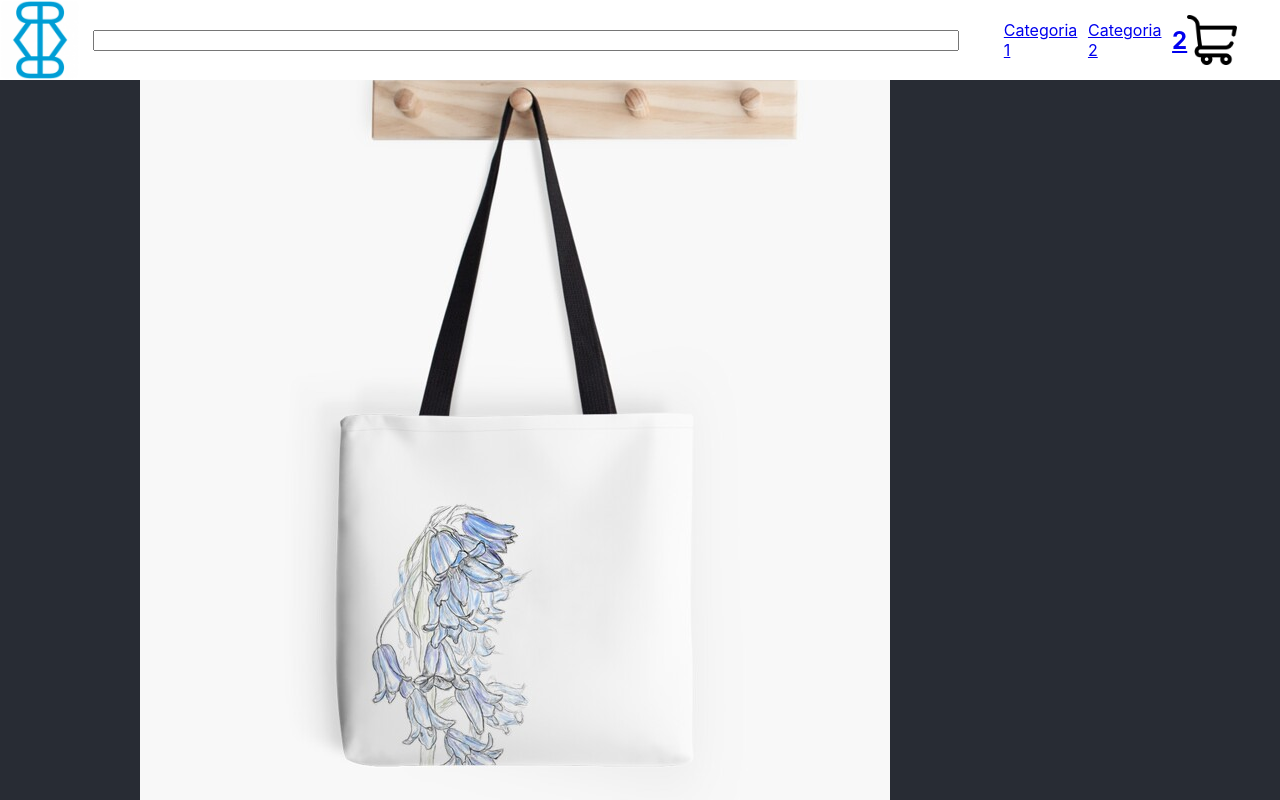
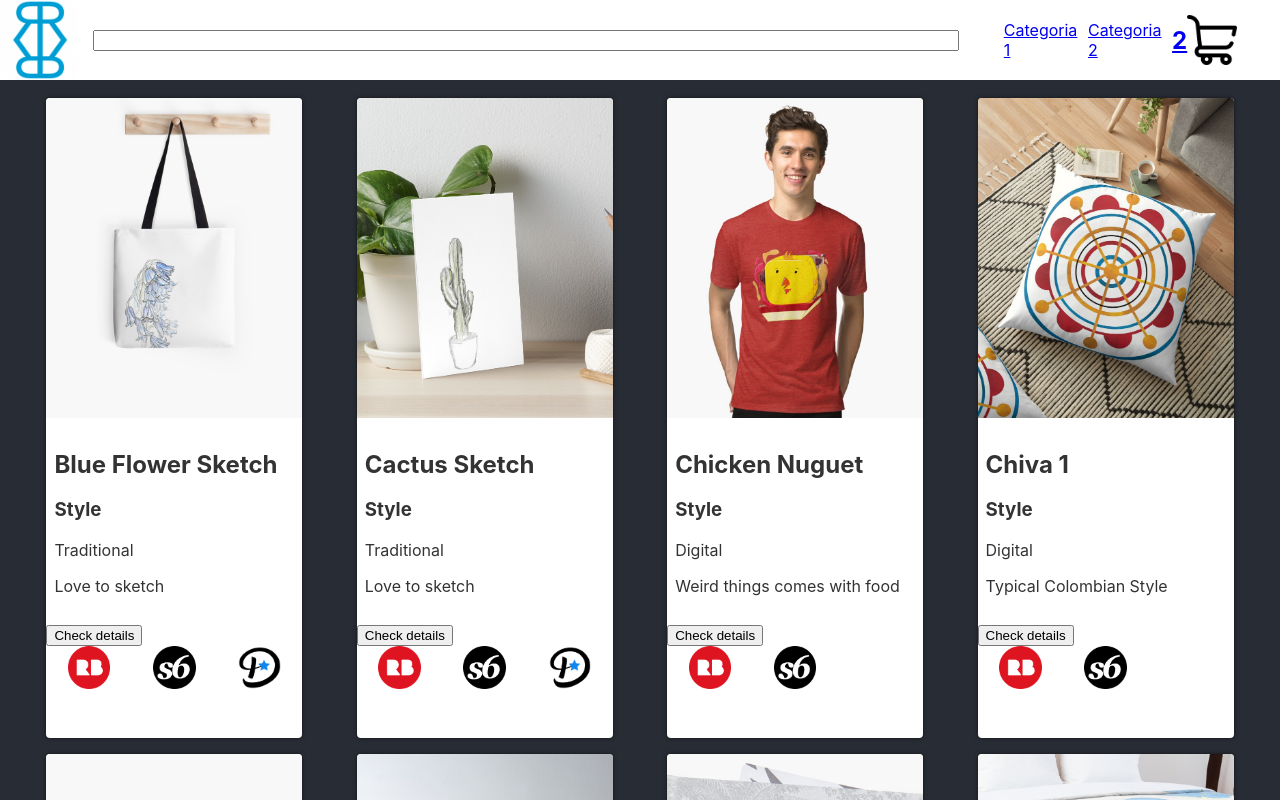
Before and after one commit to Raphoto1/proyectobasereactjs, a React (Create React App) app: page / in a window 1280 px wide. Shown: the top 800 px of the page. Built offline with nearby package versions, Linux system fonts and the light colour scheme.

Commit message:
se organizan las card y los links a tiendas

```diff
--- a/src/App.scss
+++ b/src/App.scss
@@ -1,5 +1,7 @@
 @use "./styleSass/index";
 @use "./styleSass/navBar";
+@use "./styleSass/itemListContainer";
+@use "./styleSass/itemCard";
 
 @media (prefers-reduced-motion: no-preference) {
   .App-logo {
--- a/src/components/Items/ItemCard.jsx
+++ b/src/components/Items/ItemCard.jsx
@@ -1,4 +1,5 @@
 import React from 'react'
+import LinkShops from './LinkShops'
 
 function ItemCard(props) {
   return (
@@ -6,12 +7,21 @@ function ItemCard(props) {
         <div className="card-img">
             <img src={`/Assets/Img/Designs/${props.id}.jpg`} alt={props.title}/>
         </div>
-        <div className="description">
-            <h3>{props.title}</h3>
+        <div className="card-detail">
+            <h2>{props.title}</h2>
+            <h3>Style</h3>
+            <p>{props.style}</p>
             <p>{props.desc}</p>
         </div>
+        <div className="checkDetails">
+          <button className='checkDetailsBtn'>Check details</button>
+        </div>
         <div className="buttons">
-
+            <LinkShops
+            shop1={props.shop1}
+            shop2={props.shop2}
+            shop3={props.shop3}
+            />
         </div>
     </div>
   )
--- a/src/components/Items/ItemListContainer.jsx
+++ b/src/components/Items/ItemListContainer.jsx
@@ -15,7 +15,7 @@ function ItemListContainer(props) {
   }, []);
 
   return (
-    <div className='itemList'>
+    <div className='item-list'>
       {products.map((product) => {
         return(
           <ItemCard
@@ -23,7 +23,11 @@ function ItemListContainer(props) {
             id={product.id}
             imgUrl={product.photo}
             title={product.title}
+            style={product.style}
             desc={product.text}
+            shop1={product.shop1}
+            shop2={product.shop2}
+            shop3={product.shop3}
           />
         )
       })}
--- /dev/null
+++ b/src/components/Items/LinkShops.jsx
@@ -0,0 +1,36 @@
+import React from 'react'
+
+function LinkShops(props) {
+//revisar si esta disponible le tienda
+const checkShop = (shop) => {
+    let contenido;
+    if (shop !== "") {
+        contenido = "";
+        return contenido
+    } else {
+        contenido = "shopOut";
+        return contenido;
+    }
+};
+    return (
+    <div className='shop'>
+        <div className="shop">
+            <a href={props.shop1}>
+                <img className={checkShop(props.shop1)} src="/Assets/Icons/redbubble.png" alt="" />
+            </a>
+        </div>
+        <div className="shop">
+            <a href={props.shop2}>
+                <img className={checkShop(props.shop2)} src="/Assets/Icons/society6_icon.png" alt="" />
+            </a>
+        </div>
+        <div className="shop">
+            <a href={props.shop3}>
+            <img className={checkShop(props.shop3)} src="/Assets/Icons/displate.png" alt="" />
+            </a>
+        </div>
+    </div>
+  )
+}
+
+export default LinkShops
--- /dev/null
+++ b/src/styleSass/_itemCard.scss
@@ -0,0 +1,96 @@
+.card{
+    position: relative;
+    margin: 1vh;
+    min-height: 50vh;
+    width: 20vw;
+    height: 80vh;
+    border-radius: 4px;
+    box-shadow: 0px 0px 4px rgba(0,0,0,0.50);
+    background-color: #fff;
+    overflow: hidden;
+    transition: all 0.20s ease-in;
+    cursor: pointer;
+  }
+
+  .card-img{
+    width: 100%;
+    height: 50%;
+    object-fit: cover;
+  }
+  .card-img img{
+    width: 100%;
+    height: 100%;
+    object-fit: cover;
+  }
+
+  .card:hover{
+    box-shadow: 0px 4px 12px 2px rgba(0,0,0,0.25);
+    transform: translateY(-6px);
+  }
+
+  .card-detail{
+    color: #333333;
+    padding: 12px 8px;
+  }
+
+  .card:hover .card-favicon{
+    display: block;
+  }
+
+  .buttons{
+    display: flex;
+    justify-content: center;
+    align-items: flex-end;
+    align-content: flex-end;
+    text-align: center;
+  }
+
+  .card-favicon{
+    display: none;
+    position: absolute;
+    width: 32px;
+    height: 32px;
+    top: 0;
+    right: 0;
+    border-radius:  50%;
+    border: none;
+    margin: 5px 15px;
+    padding: 8px 8px;
+    cursor: pointer;
+    background-color: rgb(219, 219, 219);
+    color: #8c8c8e;
+  }
+
+  .card-favicon.favorite{
+    display: block;
+    background-color: rgb(223, 117, 84);
+    color: white;
+  }
+
+  small{
+    color: #8c8c8e;
+  }
+
+  .priceTag{
+    color: #444444;
+    font-weight: bold;
+  }
+
+  .offerTag{
+    color: #21b276
+  }
+
+  .shop{
+    color: black;
+    display: flex;
+    align-items: center;
+    justify-content: space-around;
+    height: 40%;
+    width: 100%;
+    img{
+      width: 50%;
+    }
+  }
+.shopOut{
+  display: none;
+}
--- /dev/null
+++ b/src/styleSass/_itemListContainer.scss
@@ -0,0 +1,8 @@
+.item-list{
+    display: flex;
+    position: relative;
+    padding-top: 7%;
+    flex-direction: row;
+    flex-wrap: wrap;
+    justify-content: space-evenly;
+  }
--- a/styles/App.css
+++ b/styles/App.css
@@ -1,33 +1,188 @@
 #navega {
-  background-color: lightblue;
+  background-color: white;
   height: 10vh;
   display: flex;
   position: absolute;
   overflow: hidden;
   flex-direction: row;
   flex-wrap: nowrap;
+  align-items: center;
+  justify-content: space-around;
   top: 0;
   width: 100%;
   top: 0;
 }
+#navega .navGroupList {
+  display: inline-flex;
+  position: relative;
+  height: 100%;
+  top: 0;
+  padding-top: 0;
+  padding-right: 5%;
+}
 #navega .burguerList {
+  padding-top: 0;
+  top: 0;
   list-style-type: none;
-  display: inline;
+  display: inline-flex;
+  height: 100%;
+  width: 100%;
+  margin: 0;
 }
 #navega .burguerList li {
-  display: inline;
+  display: inline-flex;
+  align-items: center;
+  top: 0;
+  padding-right: 5%;
+  padding-top: 0;
+  width: 100%;
+  height: 100%;
 }
 #navega .logoNav {
   background-color: white;
+  height: 100%;
 }
 
-.App {
-  text-align: center;
+.logoNav img {
+  height: 100%;
 }
 
-.App-logo {
-  height: 40vmin;
-  pointer-events: none;
+.search {
+  width: 100%;
+  padding: 1%;
+  align-items: center;
+  align-content: center;
+  top: 50%;
+}
+
+.search input {
+  height: 70%;
+  width: 100%;
+}
+
+.cartGroup {
+  display: inline-flex;
+  position: relative;
+  padding-right: 10%;
+  width: 100%;
+  top: 0;
+}
+.cartGroup a {
+  display: inline-flex;
+  align-items: center;
+  height: 100%;
+  top: 0;
+}
+.cartGroup a h1 {
+  align-items: center;
+  top: 50%;
+}
+
+.shoppingCartIcon {
+  height: 50px;
+  display: inline-flex;
+}
+
+.item-list {
+  display: flex;
+  position: relative;
+  padding-top: 7%;
+  flex-direction: row;
+  flex-wrap: wrap;
+  justify-content: space-evenly;
+}
+
+.card {
+  position: relative;
+  margin: 10px 15px;
+  min-height: 50vh;
+  width: 280px;
+  height: 100%;
+  border-radius: 4px;
+  box-shadow: 0px 0px 4px rgba(0, 0, 0, 0.5);
+  background-color: #fff;
+  overflow: hidden;
+  transition: all 0.2s ease-in;
+  cursor: pointer;
+}
+
+.card-img {
+  width: 100%;
+  height: 100%;
+  -o-object-fit: cover;
+     object-fit: cover;
+}
+
+.card-img img {
+  width: 100%;
+  height: 100%;
+  -o-object-fit: contain;
+     object-fit: contain;
+}
+
+.card:hover {
+  box-shadow: 0px 4px 12px 2px rgba(0, 0, 0, 0.25);
+  transform: translateY(-6px);
+}
+
+.card-detail {
+  color: #333333;
+  padding: 12px 8px;
+}
+
+.card:hover .card-favicon {
+  display: block;
+}
+
+.card-favicon {
+  display: none;
+  position: absolute;
+  width: 32px;
+  height: 32px;
+  top: 0;
+  right: 0;
+  border-radius: 50%;
+  border: none;
+  margin: 5px 15px;
+  padding: 8px 8px;
+  cursor: pointer;
+  background-color: rgb(219, 219, 219);
+  color: #8c8c8e;
+}
+
+.card-favicon.favorite {
+  display: block;
+  background-color: rgb(223, 117, 84);
+  color: white;
+}
+
+small {
+  color: #8c8c8e;
+}
+
+.priceTag {
+  color: #444444;
+  font-weight: bold;
+}
+
+.offerTag {
+  color: #21b276;
+}
+
+.shop {
+  color: black;
+  display: flex;
+  align-items: center;
+  justify-content: space-around;
+  height: 40%;
+  width: 100%;
+}
+.shop img {
+  width: 50%;
+}
+
+.shopOut {
+  display: none;
 }
 
 @media (prefers-reduced-motion: no-preference) {
@@ -43,7 +198,6 @@
   flex-direction: column;
   align-items: center;
   justify-content: center;
-  font-size: calc(10px + 2vmin);
   color: white;
 }
 
```
Also changed, not shown: src/styleSass/_index.scss (line endings or trailing spaces), 1 other file (tests, documents, lock files or other folders).
